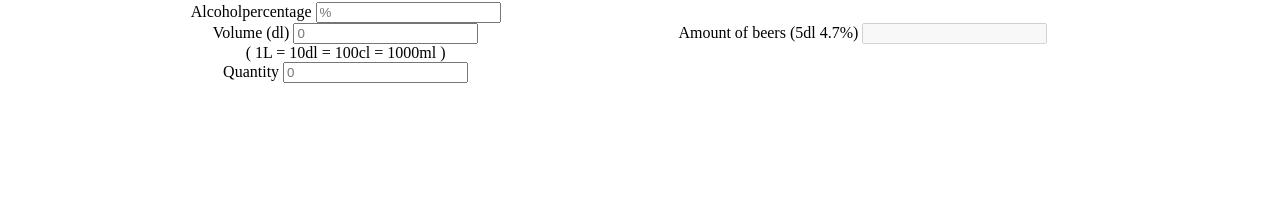
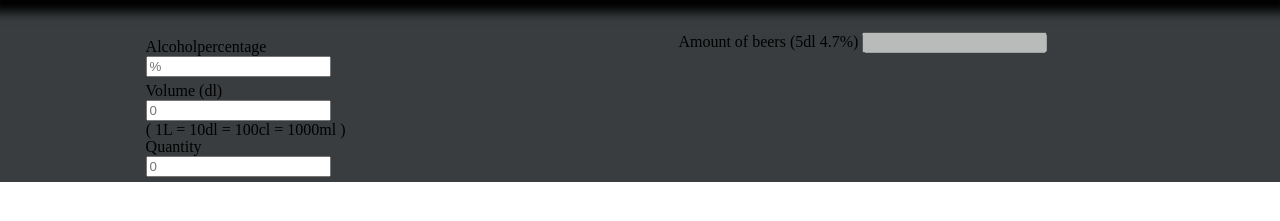
Before and after one commit to frederikfarstad/promillekonvertering, a plain HTML site: page index.html in a window 1280 px wide. Shown: the part 251-472 px from the top of the page. Drawn offline with Linux system fonts and the light colour scheme.

Commit message:
partially fixed grid system for inputs

```diff
--- a/css/style.css
+++ b/css/style.css
@@ -24,6 +24,7 @@ div > video:empty{
     padding-top: 10px;
     margin-bottom: 5px;
     position: relative;
+    box-shadow: 0px 5px 10px 10px black;
 }
 
 video{
@@ -55,6 +56,8 @@ video{
     width: 100%;
     height: auto;
     margin: auto;
+    background-color: #393D3F;
+
 }
 
 #convertingChart {
@@ -65,27 +68,49 @@ video{
 #calculatorForm {
     display: grid;
     grid-template-columns: 7% 40% 6% 40% 7%;
-    grid-template-rows: auto auto auto;
+    grid-template-rows: 30px auto;
 }
+
+/*_____________INPUTS_____________*/
+
+#inputDiv {
+    margin: auto;
+    grid-column: 2;
+    grid-row: 2;
+    display: grid;
+    grid-template-rows: 50px 50px 50px;
+    grid-template-columns: 200px 200px;
+}
+
 
 #percentageDiv {
     margin: auto;
-    grid-column: 2;
     grid-row: 1;
 }
 
 #volumeDiv {
     margin: auto;
-    grid-column: 2;
     grid-row: 2;
 
 }
 
 #quantityDiv {
     margin: auto;
-    grid-column: 2;
     grid-row: 3;
 }
+
+#inputDiv label{
+    grid-column: 1;
+    grid-row: inherit;
+}
+
+#inputDiv input{
+    grid-column: 2;
+    grid-row: inherit;
+}
+
+
+/*_____________OUTPUTS_____________*/
 
 #outputDiv {
     grid-column: 4;
--- a/index.html
+++ b/index.html
@@ -18,6 +18,7 @@
         </div>
         <div id="calculatorDiv">
             <form id="calculatorForm">
+                <div id="inputDiv">
                     <div id="percentageDiv">
                         <label> Alcoholpercentage
                             <input type="number" id="percentInput" name="percent" placeholder="%" onchange="update()" required>
@@ -36,6 +37,8 @@
                             <input type="number" id="quantityInput" name="quantity" placeholder="0" onchange="update()" required>
                         </label>
                     </div>
+                </div>
+
 
                 <div id="outputDiv">
                     <label>Amount of beers (5dl 4.7%)
```
Lines whose indentation alone changed are shown as unchanged.
